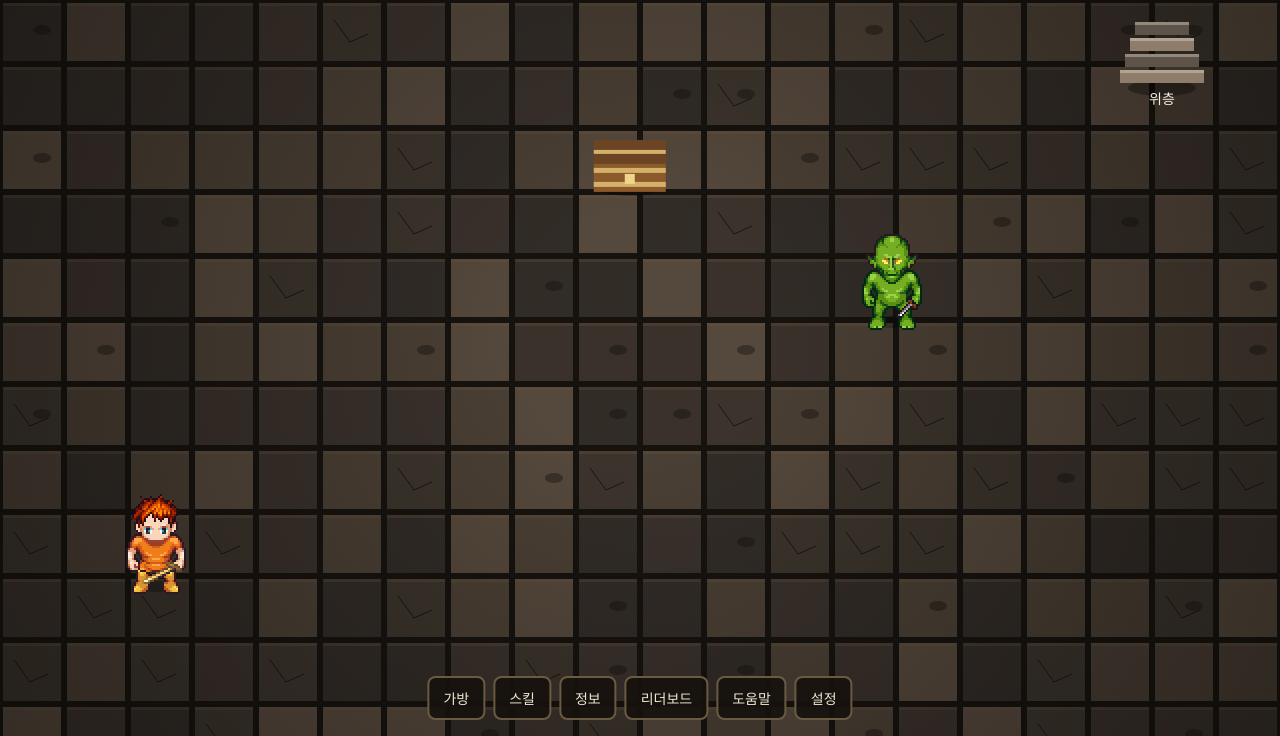
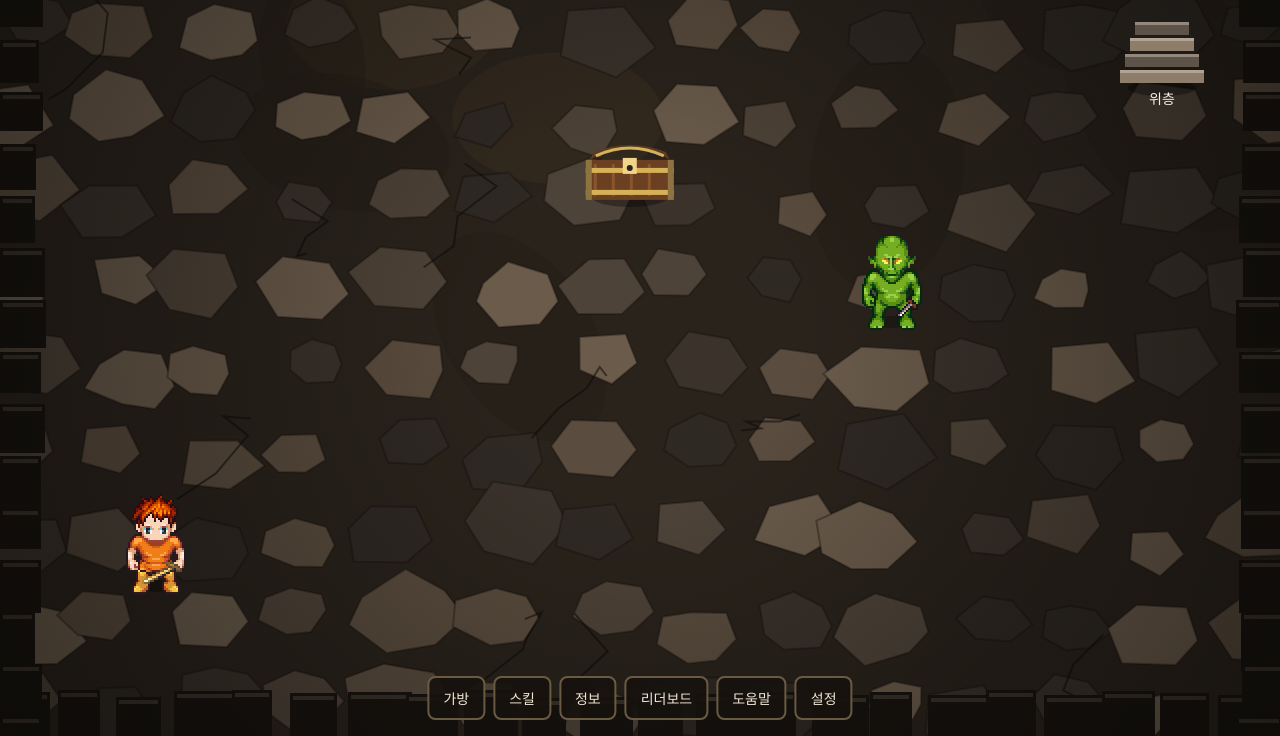
Before and after one commit to howmaking-prog/arrogance-2d-rpg, a website: page index.html in a window 1280 px wide. Shown: the part 64-800 px from the top of the page. Drawn offline with Linux system fonts and the light colour scheme; animation ran at ten frames a second.

Commit message:
Use dungeon terrain on floor one and take stairs on arrival.

```diff
--- a/src/game/floor.js
+++ b/src/game/floor.js
@@ -1,19 +1,22 @@
-// 낡은 석판 한 칸의 크기
+// 2층부터 쓰는 석판 칸. 1층은 칸 경계 없는 던전 지형이다.
 const TILE_SIZE = 64
 const STONE_COLORS = ['#3c342c', '#4a3f34', '#322c27', '#55483c', '#3a312b']
-
+const DUNGEON_STONES = ['#4e4338', '#5a4c3e', '#3a322b', '#6a5b4b', '#2f2924']
 const FLOOR_COLUMN_SHIFT = 17
 const FLOOR_ROW_SHIFT = 31
+const WALL_DEPTH = 46
 
-// 타일 좌표와 층수로 그 층만의 흠집 패턴이 나오게 한다.
-const tileHash = (column, row) => {
-  let value = column * 374761393 + row * 668265263
-  value = (value ^ (value >> 13)) * 1274126177
-  return (value ^ (value >> 16)) >>> 0
+const mix = (n) => {
+  let value = Math.imul(n, 374761393)
+  value = Math.imul(value ^ (value >>> 13), 1274126177)
+  return (value ^ (value >>> 16)) >>> 0
 }
 
-// 브라우저 크기만큼 그 층의 낡은 석판 바닥을 깐다.
-export const drawTowerFloor = (ctx, width, height, floor) => {
+const tileHash = (column, row) => mix(column * 374761393 + row * 668265263)
+
+let floorCache = null
+
+const drawStoneTiles = (ctx, width, height, floor) => {
   ctx.fillStyle = '#16130f'
   ctx.fillRect(0, 0, width, height)
 
@@ -47,17 +50,141 @@ export const drawTowerFloor = (ctx, width, height, floor) => {
       }
     }
   }
+}
+
+// 1층은 격자 타일 대신 흙과 불규칙한 바위, 가장자리 벽으로 던전 방을 만든다.
+const drawDungeonTerrain = (ctx, width, height) => {
+  ctx.fillStyle = '#2a231c'
+  ctx.fillRect(0, 0, width, height)
+
+  const dirtCount = Math.max(8, Math.round((width * height) / 180000))
+  for (let index = 0; index < dirtCount; index += 1) {
+    const tone = mix(index + 41)
+    const x = (tone % 1000) / 1000 * width
+    const y = ((tone >>> 8) % 1000) / 1000 * height
+    const radius = 70 + (tone % 90)
+    ctx.fillStyle = tone % 3 === 0 ? 'rgba(58, 46, 32, 0.55)' : 'rgba(36, 30, 24, 0.45)'
+    ctx.beginPath()
+    ctx.ellipse(x, y, radius, radius * 0.62, (tone % 18) / 10, 0, Math.PI * 2)
+    ctx.fill()
+  }
+
+  const columns = Math.ceil(width / 96)
+  const rows = Math.ceil(height / 84)
+  for (let row = 0; row < rows; row += 1) {
+    for (let column = 0; column < columns; column += 1) {
+      const tone = mix(column * 19 + row * 53 + 7)
+      const x = column * 96 + (tone % 36)
+      const y = row * 84 + ((tone >>> 5) % 28)
+      const radius = 34 + (tone % 28)
+      const sides = 5 + (tone % 3)
+      ctx.fillStyle = DUNGEON_STONES[tone % DUNGEON_STONES.length]
+      ctx.beginPath()
+      for (let side = 0; side < sides; side += 1) {
+        const spin = mix(tone + side * 17)
+        const angle = (Math.PI * 2 * side) / sides + (spin % 10) / 40
+        const reach = radius * (0.72 + (spin % 30) / 100)
+        const pointX = x + Math.cos(angle) * reach
+        const pointY = y + Math.sin(angle) * reach * 0.72
+        if (side === 0) {
+          ctx.moveTo(pointX, pointY)
+        } else {
+          ctx.lineTo(pointX, pointY)
+        }
+      }
+      ctx.closePath()
+      ctx.fill()
+      ctx.strokeStyle = 'rgba(18, 14, 11, 0.35)'
+      ctx.lineWidth = 2
+      ctx.stroke()
+    }
+  }
+
+  for (let index = 0; index < 10; index += 1) {
+    const tone = mix(index + 900)
+    let x = (tone % 1000) / 1000 * width
+    let y = ((tone >>> 7) % 1000) / 1000 * height
+    ctx.strokeStyle = 'rgba(12, 10, 8, 0.55)'
+    ctx.lineWidth = 2
+    ctx.beginPath()
+    ctx.moveTo(x, y)
+    for (let step = 0; step < 4; step += 1) {
+      const bend = mix(tone + step * 13)
+      x += ((bend % 80) - 40)
+      y += (((bend >>> 6) % 50) - 10)
+      ctx.lineTo(x, y)
+    }
+    ctx.stroke()
+  }
+
+  const drawWallBlock = (x, y, blockWidth, blockHeight) => {
+    ctx.fillStyle = '#17130f'
+    ctx.fillRect(x, y, blockWidth, blockHeight)
+    ctx.fillStyle = '#3a322b'
+    ctx.fillRect(x + 3, y + 3, blockWidth - 6, 4)
+  }
+
+  for (let x = 0; x < width; x += 58) {
+    const tone = mix(x + 3)
+    const block = 40 + (tone % 28)
+    drawWallBlock(x, 0, block, WALL_DEPTH - (tone % 14))
+    drawWallBlock(x, height - WALL_DEPTH + (tone % 10), block, WALL_DEPTH)
+  }
+  for (let y = 0; y < height; y += 52) {
+    const tone = mix(y + 11)
+    const block = 36 + (tone % 24)
+    drawWallBlock(0, y, WALL_DEPTH - (tone % 12), block)
+    drawWallBlock(width - WALL_DEPTH + (tone % 10), y, WALL_DEPTH, block)
+  }
 
   const shade = ctx.createRadialGradient(
     width / 2,
     height / 2,
-    Math.min(width, height) * 0.15,
+    Math.min(width, height) * 0.2,
     width / 2,
     height / 2,
     Math.max(width, height) * 0.72,
   )
   shade.addColorStop(0, 'rgba(0, 0, 0, 0)')
-  shade.addColorStop(1, 'rgba(8, 6, 5, 0.5)')
+  shade.addColorStop(1, 'rgba(6, 5, 4, 0.62)')
   ctx.fillStyle = shade
   ctx.fillRect(0, 0, width, height)
 }
+
+const paintFloor = (width, height, floor) => {
+  const surface = document.createElement('canvas')
+  surface.width = width
+  surface.height = height
+  const layer = surface.getContext('2d')
+  if (!layer) {
+    throw new Error('바닥 버퍼를 만들 수 없습니다.')
+  }
+  if (floor === 1) {
+    drawDungeonTerrain(layer, width, height)
+  } else {
+    drawStoneTiles(layer, width, height, floor)
+  }
+  return surface
+}
+
+// 같은 크기와 층은 다시 그리지 않고, 1층만 던전 지형으로 깐다.
+export const drawTowerFloor = (ctx, width, height, floor) => {
+  try {
+    if (
+      !floorCache
+      || floorCache.width !== width
+      || floorCache.height !== height
+      || floorCache.floor !== floor
+    ) {
+      floorCache = {
+        width,
+        height,
+        floor,
+        canvas: paintFloor(width, height, floor),
+      }
+    }
+    ctx.drawImage(floorCache.canvas, 0, 0)
+  } catch (error) {
+    console.error('바닥 그리기 실패', error)
+  }
+}
--- a/src/game/items.js
+++ b/src/game/items.js
@@ -1,8 +1,8 @@
 import { BRASS_SWORD_ATK } from './stats/constants.js'
 
-// 보물상자 크기와, 플레이어가 손을 뻗을 수 있는 거리. 좌표는 상자 중심이다.
-const CHEST_WIDTH = 72
-const CHEST_HEIGHT = 52
+// 상자와 떨어진 아이템에 손을 뻗을 수 있는 거리. 좌표는 중심이다.
+const CHEST_WIDTH = 88
+const CHEST_HEIGHT = 68
 const CHEST_REACH = 120
 
 // 걷기 아래 방향 첫 칸에 있는 놋쇠검만 잘라 바닥 아이템으로 쓴다.
@@ -23,43 +23,73 @@ const containsPoint = (point, centerX, centerY, width, height) => (
   && Math.abs(point.y - centerY) <= height / 2
 )
 
-// 닫힌 상자는 뚜껑이 덮여 있고, 열리면 안쪽과 젖혀진 뚜껑을 보여 준다.
+// 나무결과 쇠테, 자물쇠가 있는 상자를 그린다. 열리면 뚜껑이 뒤로 젖혀진다.
 const drawChest = (ctx, chest) => {
   const left = chest.x - chest.width / 2
   const top = chest.y - chest.height / 2
+  const bodyTop = top + 28
+  const bodyHeight = chest.height - 28
 
-  ctx.fillStyle = 'rgba(0, 0, 0, 0.28)'
+  ctx.fillStyle = 'rgba(0, 0, 0, 0.35)'
   ctx.beginPath()
-  ctx.ellipse(chest.x, top + chest.height - 4, 30, 8, 0, 0, Math.PI * 2)
+  ctx.ellipse(chest.x, top + chest.height - 2, chest.width * 0.42, 9, 0, 0, Math.PI * 2)
   ctx.fill()
 
-  ctx.fillStyle = '#8a5a2b'
-  ctx.fillRect(left, top + 20, chest.width, chest.height - 20)
-  ctx.fillStyle = '#d4b06a'
-  ctx.fillRect(left, top + 28, chest.width, 5)
-  ctx.fillRect(left, top + chest.height - 10, chest.width, 5)
-  ctx.fillStyle = '#f0d48a'
-  ctx.fillRect(chest.x - 5, top + 34, 10, 10)
+  const drawBody = () => {
+    ctx.fillStyle = '#6b3f22'
+    ctx.fillRect(left, bodyTop, chest.width, bodyHeight)
+    ctx.fillStyle = '#8a552c'
+    for (let plank = 0; plank < 4; plank += 1) {
+      const plankX = left + 8 + plank * ((chest.width - 16) / 4)
+      ctx.fillRect(plankX, bodyTop + 4, 3, bodyHeight - 8)
+    }
+    ctx.fillStyle = '#d7b15a'
+    ctx.fillRect(left, bodyTop + 8, chest.width, 5)
+    ctx.fillRect(left, bodyTop + bodyHeight - 10, chest.width, 5)
+    ctx.fillStyle = '#8d7340'
+    ctx.fillRect(left, bodyTop, 6, bodyHeight)
+    ctx.fillRect(left + chest.width - 6, bodyTop, 6, bodyHeight)
+  }
+
+  const drawLid = (lifted) => {
+    const lidTop = lifted ? top - 8 : top
+    const lidHeight = lifted ? 22 : 30
+    ctx.fillStyle = lifted ? '#4e311c' : '#5c3a22'
+    ctx.beginPath()
+    ctx.moveTo(left + 4, bodyTop)
+    ctx.quadraticCurveTo(chest.x, lidTop, left + chest.width - 4, bodyTop)
+    ctx.lineTo(left + chest.width - 8, bodyTop - (lifted ? 2 : 8))
+    ctx.quadraticCurveTo(chest.x, lidTop + lidHeight * 0.2, left + 8, bodyTop - (lifted ? 2 : 8))
+    ctx.closePath()
+    ctx.fill()
+    ctx.strokeStyle = '#d7b15a'
+    ctx.lineWidth = 3
+    ctx.beginPath()
+    ctx.moveTo(left + 10, bodyTop - 4)
+    ctx.quadraticCurveTo(chest.x, lidTop + 8, left + chest.width - 10, bodyTop - 4)
+    ctx.stroke()
+  }
 
   if (!chest.open) {
-    ctx.fillStyle = '#6b4424'
-    ctx.fillRect(left, top, chest.width, 24)
-    ctx.fillStyle = '#d4b06a'
-    ctx.fillRect(left, top + 10, chest.width, 4)
+    drawBody()
+    drawLid(false)
+    ctx.fillStyle = '#f0d48a'
+    ctx.fillRect(chest.x - 7, bodyTop - 2, 14, 16)
+    ctx.fillStyle = '#2a2118'
+    ctx.beginPath()
+    ctx.arc(chest.x, bodyTop + 8, 3, 0, Math.PI * 2)
+    ctx.fill()
     return
   }
 
-  ctx.fillStyle = '#2a2118'
-  ctx.fillRect(left + 6, top + 24, chest.width - 12, 16)
-  ctx.fillStyle = '#6b4424'
-  ctx.beginPath()
-  ctx.moveTo(left, top + 20)
-  ctx.lineTo(left + 10, top - 6)
-  ctx.lineTo(left + chest.width - 10, top - 6)
-  ctx.lineTo(left + chest.width, top + 20)
-  ctx.fill()
-  ctx.fillStyle = '#d4b06a'
-  ctx.fillRect(left + 10, top + 2, chest.width - 20, 4)
+  drawLid(true)
+  drawBody()
+  ctx.fillStyle = '#1a140f'
+  ctx.fillRect(left + 8, bodyTop + 4, chest.width - 16, 14)
+  ctx.fillStyle = '#e7c56a'
+  ctx.fillRect(chest.x - 4, bodyTop + 8, 8, 5)
+  ctx.fillStyle = '#f0d48a'
+  ctx.fillRect(chest.x - 7, bodyTop + 16, 14, 10)
 }
 
 const drawDroppedSword = (ctx, image, item) => {
@@ -278,6 +308,12 @@ export const createFieldItems = (canvas, position) => {
     },
     hitChest: (point) => containsPoint(point, chest.x, chest.y, chest.width, chest.height),
     isChestInReach: (playerPoint) => Math.hypot(playerPoint.x - chest.x, playerPoint.y - chest.y) <= CHEST_REACH,
+    isSwordInReach: (playerPoint) => {
+      if (!droppedSword) {
+        return false
+      }
+      return Math.hypot(playerPoint.x - droppedSword.x, playerPoint.y - droppedSword.y) <= CHEST_REACH
+    },
     hitDroppedSword: (point) => {
       if (!droppedSword) {
         return false
--- a/src/game/main.js
+++ b/src/game/main.js
@@ -1,11 +1,11 @@
-import { createStatProgression } from './stats/progression.js?v=9'
-import { createStatSheet } from './stats/statSheet.js?v=9'
-import { drawTowerFloor } from './floor.js?v=9'
-import { createHud } from './hud.js?v=9'
-import { createFieldItems } from './items.js?v=9'
-import { createGoblin } from './monster.js?v=9'
-import { createPlayer, toCanvasPoint } from './player.js?v=9'
-import { STAIR_REACH, drawStairs, stairAtPoint, stairSpots } from './stairs.js?v=9'
+import { createStatProgression } from './stats/progression.js?v=10'
+import { createStatSheet } from './stats/statSheet.js?v=10'
+import { drawTowerFloor } from './floor.js?v=11'
+import { createHud } from './hud.js?v=10'
+import { createFieldItems } from './items.js?v=10'
+import { createGoblin } from './monster.js?v=10'
+import { createPlayer, toCanvasPoint } from './player.js?v=10'
+import { drawStairs, stairAtPoint, stairSpots } from './stairs.js?v=10'
 
 const CLICK_DELAY = 220
 const FIELD_MARGIN_X = 96
@@ -103,6 +103,7 @@ const startGame = () => {
     let clickTimer = null
     let lastTime = 0
     let pointer = null
+    let holdStairs = false
 
     const showFloor = () => {
       const label = `오만의 탑 ${floor}층`
@@ -113,21 +114,28 @@ const startGame = () => {
       console.log(`[상태] ${label}`)
     }
 
-    const usableStair = (point) => {
-      const stair = stairAtPoint(stairSpots(canvas, floor), point)
-      if (!stair) {
-        return null
-      }
-      const playerPoint = actor.getPosition()
-      const distance = Math.hypot(playerPoint.x - stair.x, playerPoint.y - stair.y)
-      return distance <= STAIR_REACH ? stair : null
+    const canOpenChest = (point) => items.hitChest(point) && items.isChestInReach(actor.getPosition())
+    const canTakeSword = (point) => items.hitDroppedSword(point) && items.isSwordInReach(actor.getPosition())
+
+    const refreshCursor = () => {
+      const interactive = Boolean(pointer && (canOpenChest(pointer) || canTakeSword(pointer)))
+      canvas.style.cursor = interactive ? 'pointer' : 'crosshair'
     }
 
-    const canOpenChest = (point) => items.hitChest(point) && items.isChestInReach(actor.getPosition())
-
-    const refreshCursor = () => {
-      const interactive = Boolean(pointer && (canOpenChest(pointer) || usableStair(pointer)))
-      canvas.style.cursor = interactive ? 'pointer' : 'crosshair'
+    // 발밑이 계단 칸에 들어오면 더블클릭 없이 위층이나 아래층으로 옮긴다.
+    const stepOntoStairs = () => {
+      const stood = stairAtPoint(stairSpots(canvas, floor), actor.getPosition())
+      if (holdStairs) {
+        if (!stood) {
+          holdStairs = false
+        }
+        return
+      }
+      if (!stood) {
+        return
+      }
+      holdStairs = true
+      changeFloor(stood.direction)
     }
 
     // 방문한 층은 그대로 두고, 처음 가는 층만 새로 배치한다.
@@ -215,7 +223,7 @@ const startGame = () => {
 
         const point = toCanvasPoint(canvas, event)
         clearTimeout(clickTimer)
-        if (canOpenChest(point) || usableStair(point)) {
+        if (canOpenChest(point) || canTakeSword(point)) {
           return
         }
 
@@ -235,17 +243,12 @@ const startGame = () => {
       try {
         clearTimeout(clickTimer)
         const point = toCanvasPoint(canvas, event)
-        if (items.hitDroppedSword(point)) {
+        if (canTakeSword(point)) {
           items.storeSword()
           return
         }
         if (canOpenChest(point)) {
           items.openChest()
-          return
-        }
-        const stair = usableStair(point)
-        if (stair) {
-          changeFloor(stair.direction)
           return
         }
         actor.beginMove(point)
@@ -259,6 +262,7 @@ const startGame = () => {
         const dt = lastTime === 0 ? 0 : Math.min((now - lastTime) / 1000, 0.05)
         lastTime = now
         actor.update(dt)
+        stepOntoStairs()
         refreshCursor()
         draw()
       } catch (error) {
```
Also changed, not shown: index.html (+2 -2 lines).
